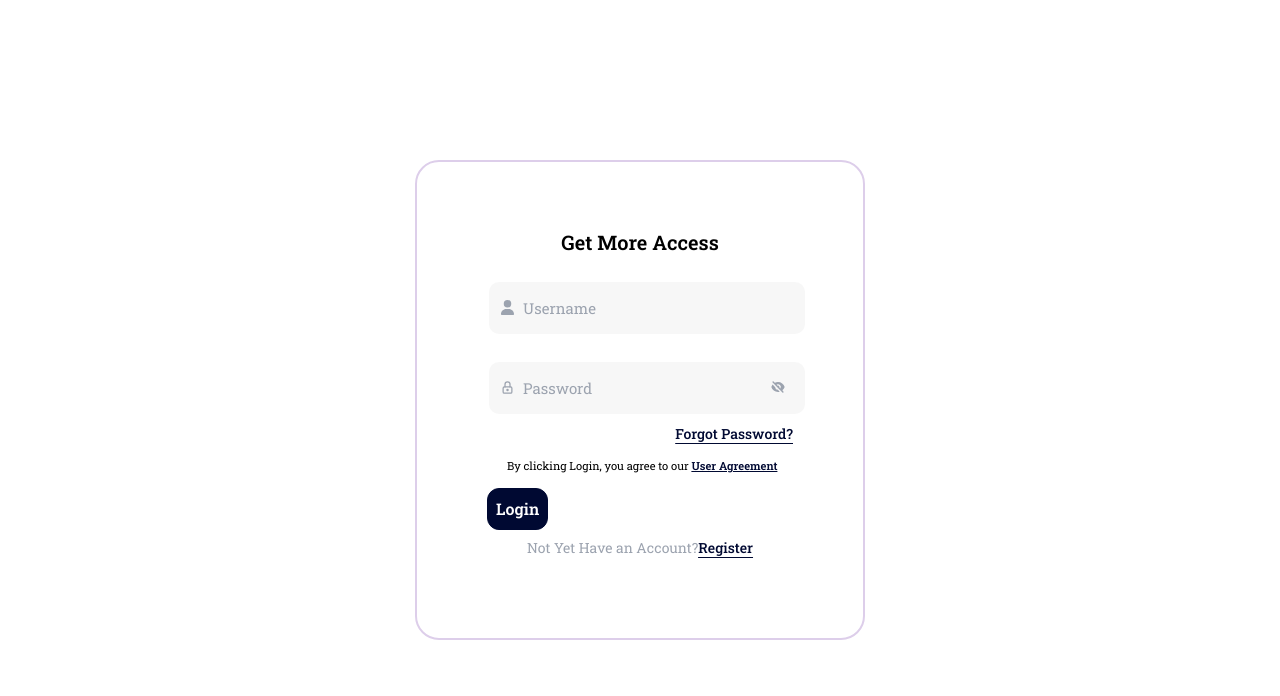
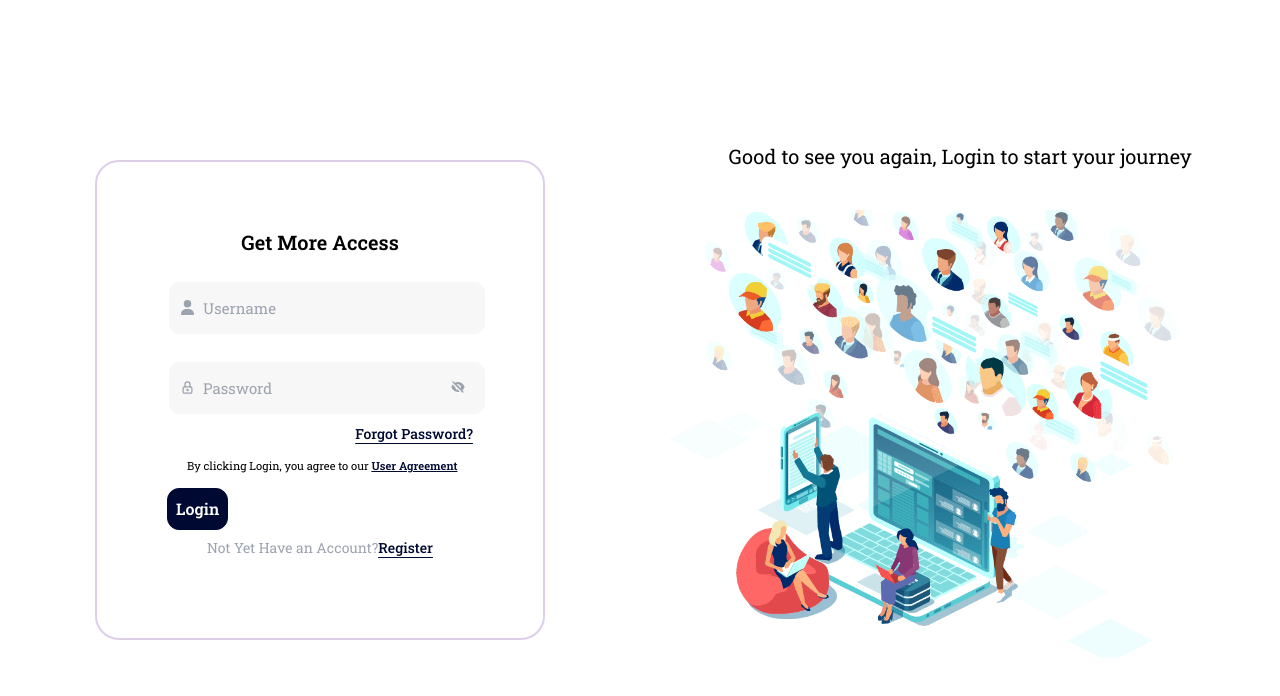
Before and after one commit to sanjay-prasath16/Social_media_for_growth, a React (Vite) app in the folder client/: page / in a window 1280 px wide. Shown: the top 696 px of the page. Built offline with nearby package versions, Linux system fonts and the light colour scheme.

Commit message:
changed tailwind file

```diff
--- a/client/tailwind.config.js
+++ b/client/tailwind.config.js
@@ -21,6 +21,7 @@ export default {
     },
     screens: {
       navSearch: '810px',
+      xl: '1280px',
     }
   },
   plugins: [],
```
